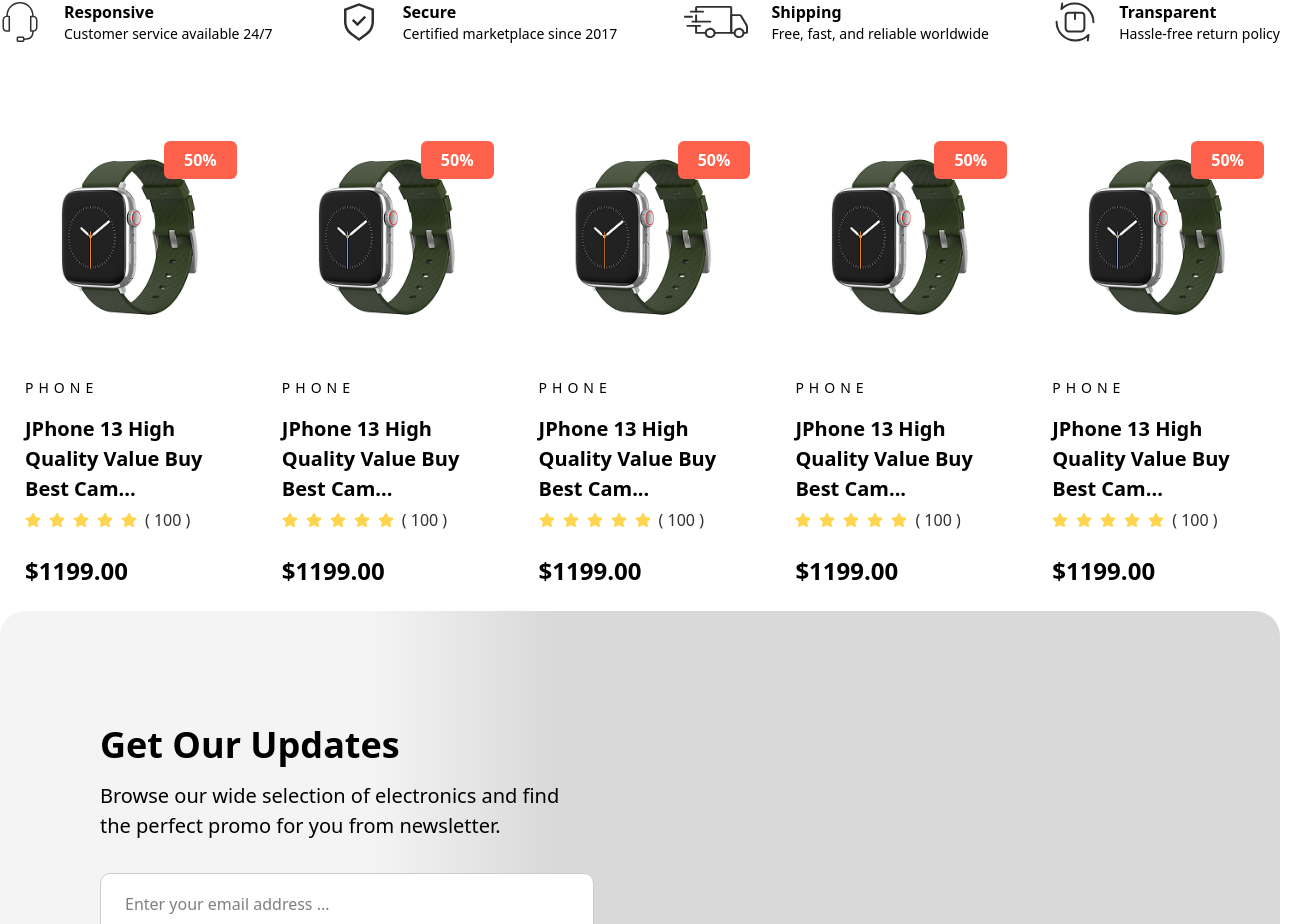
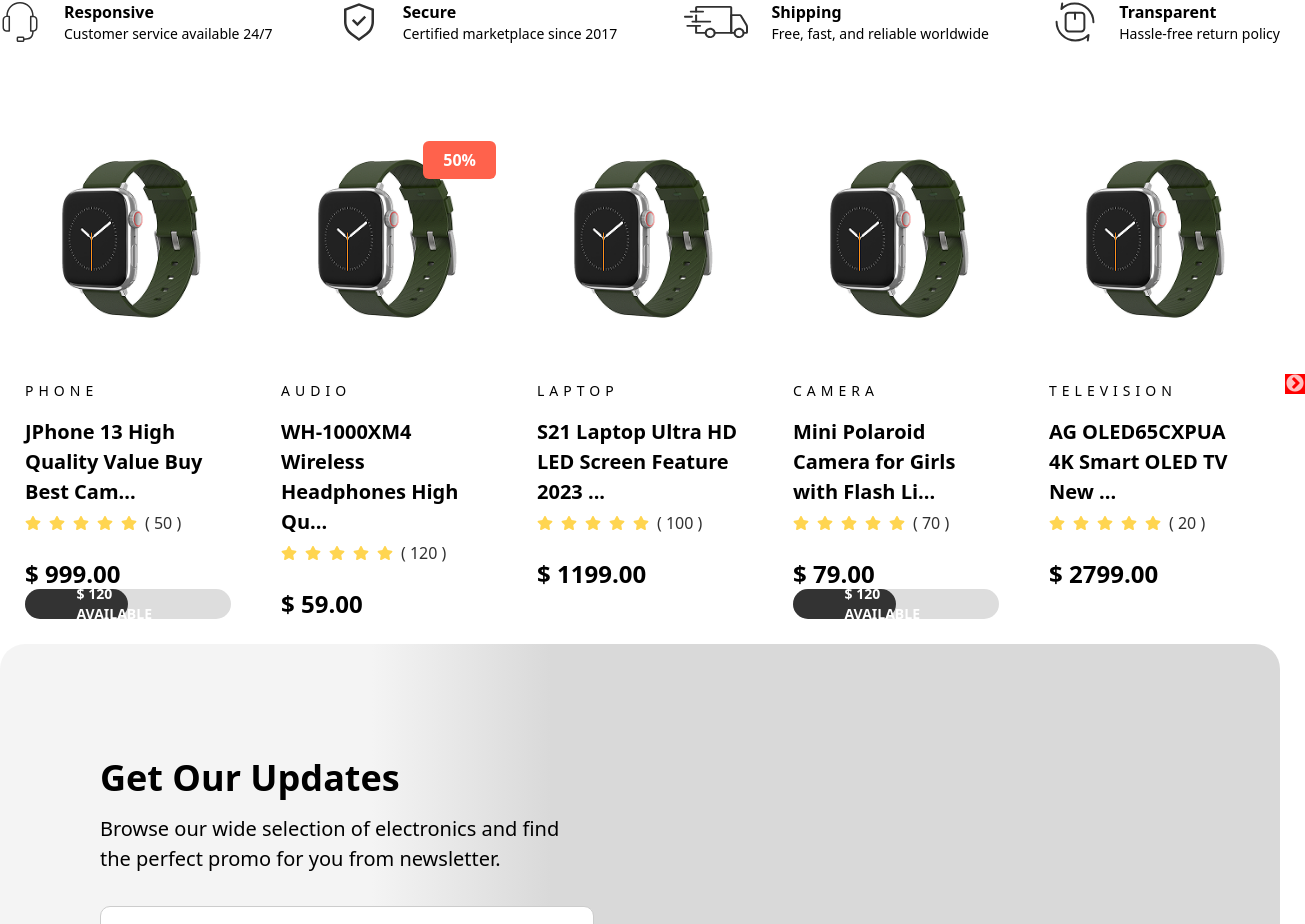
Before and after one commit to mn-sohel/eshop_practice, a React (Vite) app: page / in a window 1280 px wide. Shown: the part 896-1820 px from the top of the page, 1305 px wide, since content can reach past the window. Built offline with nearby package versions, Linux system fonts and the light colour scheme.

Commit message:
slider part done
part-15

```diff
--- a/package.json
+++ b/package.json
@@ -15,6 +15,8 @@
     "react-dom": "^19.1.0",
     "react-icons": "^5.5.0",
     "react-router-dom": "^7.6.0",
+    "react-slick": "^0.30.3",
+    "slick-carousel": "^1.8.1",
     "tailwindcss": "^4.1.6"
   },
   "devDependencies": {
--- a/src/components/FeaturedProduct.jsx
+++ b/src/components/FeaturedProduct.jsx
@@ -1,17 +1,63 @@
 import React from 'react'
 import ProductLayout from './commonLayouts/ProductLayout'
 import Container from './commonLayouts/Container'
+import "slick-carousel/slick/slick.css";
+import "slick-carousel/slick/slick-theme.css";
+import Slider from 'react-slick';
+
+  function SampleNextArrow(props) {
+  const { className, style, onClick } = props;
+  return (
+    <div
+      className={className}
+      style={{ ...style, display: "block", background: "red" }}
+      onClick={onClick}
+    />
+  );
+}
+
+function SamplePrevArrow(props) {
+  const { className, style, onClick } = props;
+  return (
+    <div
+      className={className}
+      style={{ ...style, display: "block", background: "green" }}
+      onClick={onClick}
+    />
+  );
+}
+
 
 const FeaturedProduct = () => {
+
+
+  var settings = {
+    dots: false,
+    infinite: true,
+    speed: 500,
+    slidesToShow: 5,
+    slidesToScroll: 1,
+    nextArrow: <SampleNextArrow />,
+    prevArrow: <SamplePrevArrow />,
+    // autoplay: true,
+    autoplaySpeed: 1000,
+  };
+
   return (
     <Container>
-        <div className='flex gap-1'>
-            <ProductLayout/>
-            <ProductLayout/>
-            <ProductLayout/>
-            <ProductLayout/>
-            <ProductLayout/>
-        </div>
+        {/* <div className='flex gap-1'> */}
+          <Slider {...settings}>
+            <ProductLayout percentTag={false} category="PHONE" title="JPhone 13 High Quality Value Buy Best Cam..." rating="5" totalRating="50" price="999.00" border={true} bg="transparent" stock={true} stockAmount="120"/>
+
+            <ProductLayout percentTag={true} category="AUDIO" title="WH-1000XM4 Wireless Headphones High Qu..." rating="5" totalRating="120" price="59.00" border={true} bg="transparent" stock={false} stockAmount="120"/>
+
+            <ProductLayout percentTag={false} category="LAPTOP" title="S21 Laptop Ultra HD LED Screen Feature 2023 ..." rating="5" totalRating="100" price="1199.00" border={true} bg="transparent" stock={false} stockAmount="120"/>
+
+            <ProductLayout percentTag={false} category="CAMERA" title="Mini Polaroid Camera for Girls with Flash Li..." rating="5" totalRating="70" price="79.00" border={true} bg="transparent" stock={true} stockAmount="120"/>
+
+            <ProductLayout percentTag={false} category="TELEVISION" title="AG OLED65CXPUA 4K Smart OLED TV New ..." rating="5" totalRating="20" price="2799.00" border={true} bg="transparent" stock={false} stockAmount="120"/>
+        </Slider>
+        {/* </div> */}
     </Container>
   )
 }
--- a/src/components/commonLayouts/ProductLayout.jsx
+++ b/src/components/commonLayouts/ProductLayout.jsx
@@ -1,14 +1,30 @@
-import React from 'react'
+import React, { useState } from 'react'
 import { FaStar } from 'react-icons/fa'
 import { IoCartOutline } from 'react-icons/io5'
 import { CiHeart, CiShare2 } from 'react-icons/ci'
 
-const ProductLayout = () => {
+const ProductLayout = ({
+    percentTag,
+    category,
+    title,
+    rating,
+    totalRating,
+    price,
+    border,
+    bg,
+    stock,
+    stockAmount
+}) => {
+
+    let [ratingValue, setRatingValue] = useState(new Array(+rating).fill(rating))
+
   return (
-    <div className='border-1 border-transparent hover:border-[#C3C3C3] duration-300 rounded-lg p-6 group'>
+    <div style={{background:bg}} className='border-1 border-transparent hover:border-[#C3C3C3] duration-300 rounded-lg p-6 group'>
         <div className='relative'>
             <img className='w-full' src="images/productImg.png" alt="product_image" />
+            {percentTag &&
             <div className='bg-[#FF624C] py-[7px] px-5 rounded-md font-["Montserrat"] font-bold text-base text-white absolute top-[-8px] right-[-9px]'>50%</div>
+            }
             <div className='flex items-center absolute bottom-[6px] left-[48%] -translate-x-[50%] gap-5 scale-0 group-hover:scale-100 duration-300'>
                 <div className='w-[50px] h-[50px] rounded-full border border-[#FF624C] flex items-center justify-center text-[25px] bg-white text-[#FF624C] hover:bg-[#FF624C] hover:text-white duration-300 cursor-pointer'>
                     <IoCartOutline />
@@ -22,17 +38,21 @@
             </div>
         </div>
         <div>
-            <p className='font-["Montserrat"] font-normal text-sm leading-5 uppercase tracking-[5px] mt-[46px] mb-4'>PHONE</p>
-            <h3 className='font-["Poppins"] font-semibold text-xl leading-[30px] group-hover:text-[#FF624C] group-hover:underline'>JPhone 13 High Quality Value Buy Best Cam...</h3>
+            <p className='font-["Montserrat"] font-normal text-sm leading-5 uppercase tracking-[5px] mt-[46px] mb-4'>{category}</p>
+            <h3 className='font-["Poppins"] font-semibold text-xl leading-[30px] group-hover:text-[#FF624C] group-hover:underline'>{title}</h3>
             <div className='flex items-center gap-2 text-[#FFD550] mt-1 mb-6'>
-                <FaStar />
-                <FaStar />
-                <FaStar />
-                <FaStar />
-                <FaStar />
-                <span className='text-[#303030] font-["Montserrat"]  font-normal text-base'>( 100 )</span>
+                {ratingValue.map((item, index) => (
+                    <FaStar />
+                ))}
+                <span className='text-[#303030] font-["Montserrat"]  font-normal text-base'>( {totalRating} )</span>
             </div>
-            <p className='font-["Poppins"] font-semibold text-2xl leading-[30px]'>$1199.00</p>
+            <p className='font-["Poppins"] font-semibold text-2xl leading-[30px]'>$ {price}</p>
+            {stock &&
+                <div className='w-full h-[30px] bg-[#ddd] rounded-[25px] relative'>
+                    <div className='w-1/2 h-[30px] bg-[#333] rounded-[25px]'></div>
+                    <p className='absolute top-[50%] left-[50%] -translate-x-[50%] -translate-y-[50%] text-white font-bold font-["Montserrat"] text-sm'>$ {stockAmount} AVAILABLE</p>
+                </div>
+            }
         </div>
     </div>
   )
```
Also changed, not shown: 1 other file (tests, documents, lock files or other folders).
